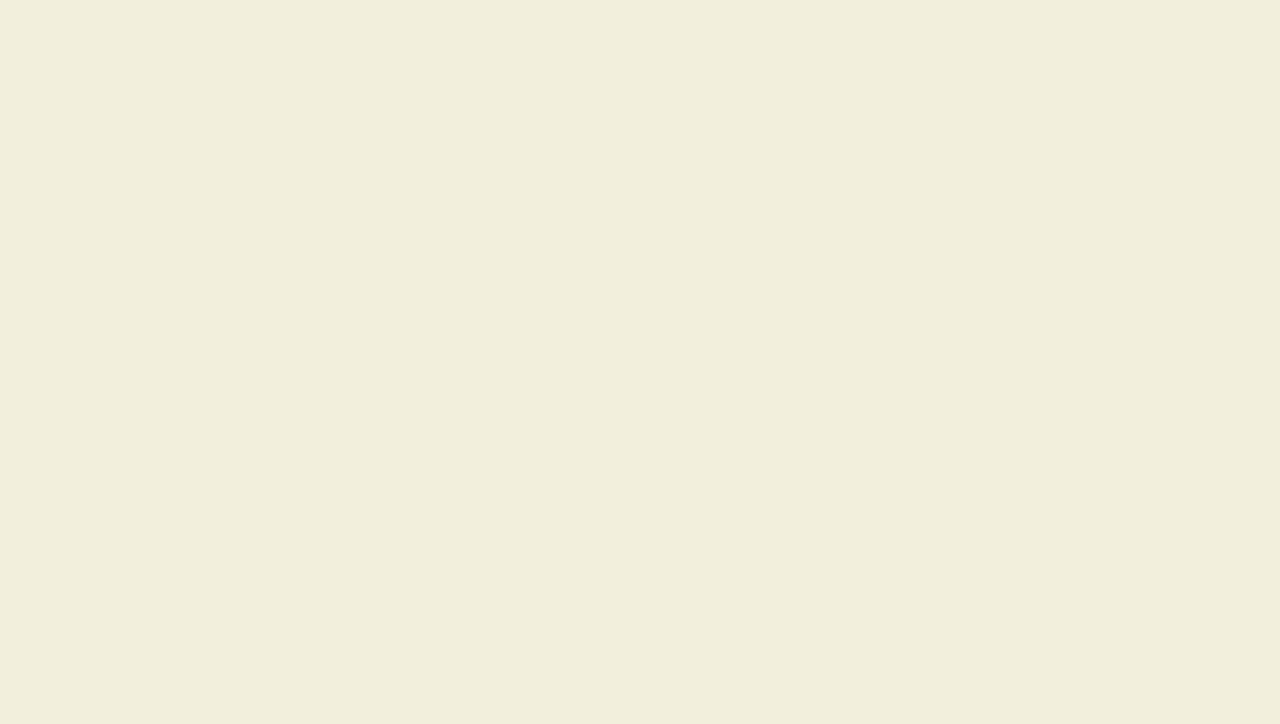
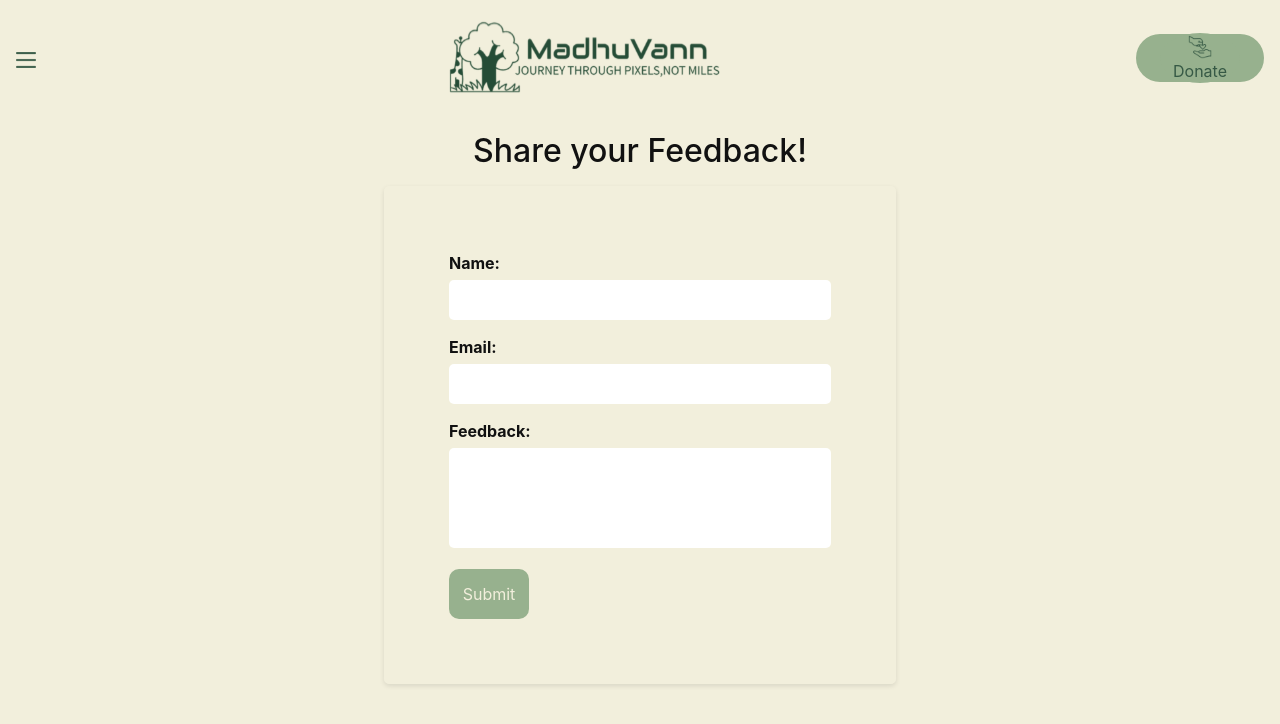
Before and after one commit to AasthaAgrawal444/MadhuVann, a React (Create React App) app in the folder madhuvann/: page /Feedback in a window 1280 px wide. Before the commit this address had no page. Shown: the top 724 px of the page. Built offline with nearby package versions, Linux system fonts and the light colour scheme; a web font is replaced by a local one.

Commit message:
feedback added

```diff
--- a/madhuvann/src/App.js
+++ b/madhuvann/src/App.js
@@ -53,6 +53,8 @@ import Holo from "./Components/hologram/hologram.jsx";
 import FaunaCardList from "./Components/fauna/fauna.jsx";
 // import aboutUs from "./Components/AboutUs/aboutUs.jsx";
 import About from "./Components/AboutUs/about.jsx";
+import Feedback from "./Components/feedback/Feedback.jsx";
+
 
 
 function App() {
@@ -71,6 +73,7 @@ function App() {
           <Route path="/holo/:id" element={<Holo />} />
           {/* <Route path="/about" exact element={<about />} /> */}
           <Route path="/about" exact element={<About />} />
+          <Route path="/Feedback" exact element={<Feedback/>}/>
 
         </Routes>
       </Router>
--- /dev/null
+++ b/madhuvann/src/Components/feedback/Feedback.jsx
@@ -0,0 +1,72 @@
+import React, { useState } from "react";
+import Navbar from "../homepage/Navbar";
+import "./feedback.css";
+
+const Feedback = () => {
+  const [formData, setFormData] = useState({
+    name: "",
+    email: "",
+    feedback: "",
+  });
+
+  const handleChange = (event) => {
+    const { name, value } = event.target;
+    setFormData((prevState) => ({ ...prevState, [name]: value }));
+  };
+
+  const handleSubmit = (event) => {
+    event.preventDefault();
+    // Send feedback data to your server here
+    console.log(formData);
+    // Reset form after submission
+    setFormData({ name: "", email: "", feedback: "", rating: 3 });
+  };
+
+  return (
+    <div className="">
+      <Navbar />
+      <div className="feedback-container">
+        <h1 className="feedback-title">Share your Feedback!</h1>
+        <form onSubmit={handleSubmit} className="feedback-page">
+          <div className="field">
+            <label htmlFor="name">Name:</label>
+            <input
+              type="text"
+              id="name"
+              name="name"
+              value={formData.name}
+              onChange={handleChange}
+              required
+            />
+          </div>
+          <div className="field">
+            <label htmlFor="email">Email:</label>
+            <input
+              type="email"
+              id="email"
+              name="email"
+              value={formData.email}
+              onChange={handleChange}
+              required
+            />
+          </div>
+          <div className="field">
+            <label htmlFor="feedback">Feedback:</label>
+            <textarea
+              id="feedback"
+              name="feedback"
+              value={formData.feedback}
+              onChange={handleChange}
+              required
+            />
+          </div>
+          <button type="submit" className="feedback-btn">
+            Submit
+          </button>
+        </form>
+      </div>
+    </div>
+  );
+};
+
+export default Feedback;
--- /dev/null
+++ b/madhuvann/src/Components/feedback/feedback.css
@@ -0,0 +1,65 @@
+.feedback-container {
+  width: 90%;
+  margin: 0 auto;
+  display: flex;
+  align-items: center;
+  justify-content: center;
+  flex-direction: column;
+}
+
+.feedback-page {
+  padding: 4rem;
+  width: 32rem;
+  border: 1px solid #f2efdc;
+  border-radius: 5px;
+  box-shadow: 0 2px 5px rgba(0, 0, 0, 0.1);
+}
+
+.feedback-title {
+  text-align: center;
+  font-size: 2rem;
+  margin-bottom: 1rem;
+}
+
+.field {
+  margin-bottom: 15px;
+}
+
+label {
+  display: block;
+  font-weight: bold;
+  margin-bottom: 5px;
+}
+
+.field input,
+.field textarea {
+  width: 100%;
+  padding: 0.5rem 1rem;
+  border: 1px solid #ccc;
+  border-radius: 5px;
+  font-size: 16px;
+  outline: none;
+  border: none;
+}
+
+.field textarea {
+  resize: none;
+  height: 100px;
+}
+
+.feedback-btn {
+  background-color: #97b18e;
+  color: #f2efdc;
+  padding: 0.8rem 1.6rem;
+  border: none;
+  display: flex;
+  align-items: center;
+  justify-content: center;
+  border-radius: 10px;
+  cursor: pointer;
+  transition: background-color 0.2s ease-in-out;
+}
+
+button:hover {
+  background-color: #acc1a5;
+}
```
